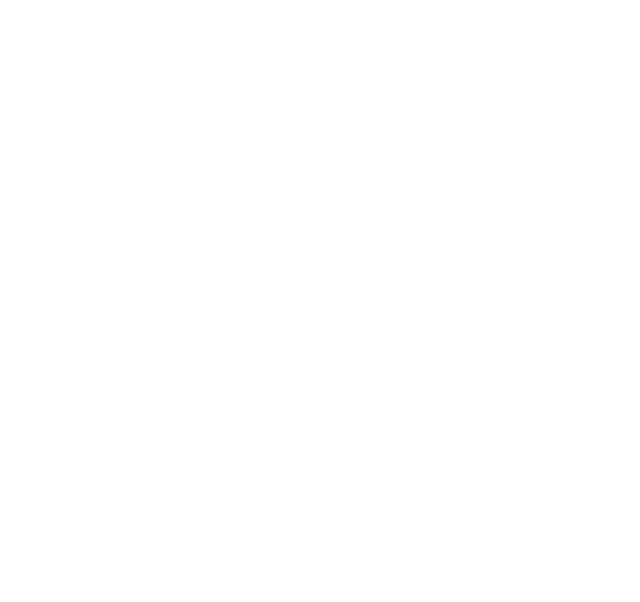
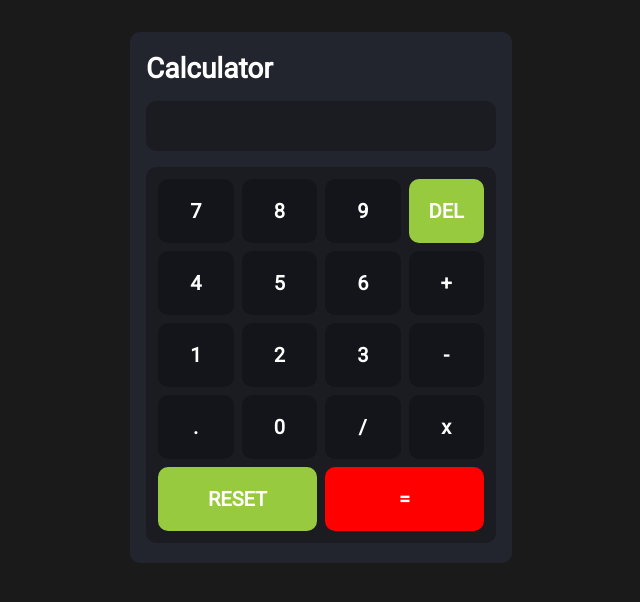
Before and after one commit to jric2002/calculator, a website built with Vite: page src/index.html in a window 1280 px wide. Shown: the whole page, without its empty margins (319-959 px from the left). Built offline with nearby package versions, Linux system fonts and the light colour scheme; files whose address does not match are found by name.

Commit message:
Source code

```diff
--- a/src/css/main.css
+++ b/src/css/main.css
@@ -0,0 +1,158 @@
+@charset "UTF-8";
+
+/* General */
+:root {
+  --black-color: #000000;
+  --gray-color: #22252d;
+  --green-color: #98ca3f;
+  --yellow-color: #fcee0a;
+  --sky-blue-color: #2490fc;
+  --red-color: #f00;
+  --white-color: #ffffff;
+  --color-opacity-black: rgba(0, 0, 0, 0.25);
+  --color-opacity-white: rgba(255, 255, 255, 0.25);
+}
+@font-face {
+  font-family: "Roboto";
+  src: url("./typography/Roboto/Roboto-Light.ttf");
+}
+* {
+  padding: 0;
+  margin: 0;
+}
+body {
+  background-color: #1a1a1a;
+  font-family: "Roboto", sans-serif;
+}
+
+/* Calculator */
+.calculator {
+  width: 350px;
+  background-color: var(--gray-color);
+  color: var(--white-color);
+  border-radius: 10px;
+  padding: 1rem;
+  margin: 2rem auto;
+}
+/** Name **/
+.calculator .name {
+  font-size: 28px;
+  margin: 0.25rem 0;
+}
+/** Number box **/
+.calculator .number-box {
+  width: 100%;
+  height: 50px;
+  display: flex;
+  justify-content: flex-end;
+  align-items: center;
+  background-color: var(--color-opacity-black);
+  border-radius: 10px;
+  margin: 1rem 0;
+}
+.calculator .number-box .numbers {
+  font-size: 24px;
+  font-weight: bold;
+  margin: 0.75rem;
+}
+/** Buttons **/
+.calculator .buttons {
+  background-color: var(--color-opacity-black);
+  display: grid;
+  grid-template-columns: repeat(4, 1fr);
+  grid-template-rows: repeat(5, 1fr);
+  column-gap: 0.5rem;
+  row-gap: 0.5rem;
+  border-radius: 10px;
+  padding: 0.75rem;
+  margin: 0.25rem 0;
+}
+.calculator .buttons div {
+  cursor: pointer;
+  font-size: 20px;
+  font-weight: bold;
+  background-color: var(--color-opacity-black);
+  text-align: center;
+  border-radius: 10px;
+  padding: 1.25rem;
+  transform: scale(1, 1);
+  transition: background-color 0.25s linear;
+}
+.calculator .buttons div:hover {
+  background-color: var(--color-opacity-white);
+}
+.calculator .buttons .number-seven {
+  grid-column: 1 / 2;
+  grid-row: 1 / 2;
+}
+.calculator .buttons .number-eight {
+  grid-column: 2 / 3;
+  grid-row: 1 / 2;
+}
+.calculator .buttons .number-nine {
+  grid-column: 3 / 4;
+  grid-row: 1 / 2;
+}
+.calculator .buttons .del {
+  grid-column: 4 / 5;
+  grid-row: 1 / 2;
+  background-color: var(--green-color);
+}
+.calculator .buttons .number-four {
+  grid-column: 1 / 2;
+  grid-row: 2 / 3;
+}
+.calculator .buttons .number-five {
+  grid-column: 2 / 3;
+  grid-row: 2 / 3;
+}
+.calculator .buttons .number-six {
+  grid-column: 3 / 4;
+  grid-row: 2 / 3;
+}
+.calculator .buttons .add {
+  grid-column: 4 / 5;
+  grid-row: 2 / 3;
+}
+.calculator .buttons .number-one {
+  grid-column: 1 / 2;
+  grid-row: 3 / 4;
+}
+.calculator .buttons .number-two {
+  grid-column: 2 / 3;
+  grid-row: 3 / 4;
+}
+.calculator .buttons .number-three {
+  grid-column: 3 / 4;
+  grid-row: 3 / 4;
+}
+.calculator .buttons .subtract {
+  grid-column: 4 / 5;
+  grid-row: 3 / 4;
+}
+.calculator .buttons .point {
+  grid-column: 1 / 2;
+  grid-row: 4 / 5;
+}
+.calculator .buttons .number-zero {
+  grid-column: 2 / 3;
+  grid-row: 4 / 5;
+}
+.calculator .buttons .divide {
+  grid-column: 3 / 4;
+  grid-row: 4 / 5;
+}
+.calculator .buttons .multiply {
+  grid-column: 4 / 5;
+  grid-row: 4 / 5;
+}
+.calculator .buttons .reset {
+  grid-column: 1 / 3;
+  grid-row: 5 / 6;
+  background-color: var(--green-color);
+}
+.calculator .buttons .equal {
+  grid-column: 3 / 5;
+  grid-row: 5 / 6;
+  background-color: var(--red-color);
+}
--- a/src/index.html
+++ b/src/index.html
@@ -21,13 +21,39 @@
     <link rel="icon" type="image/png" sizes="32x32" href=""/>
     <link rel="icon" type="image/png" sizes="16x16" href=""/> -->
     <!-- Google fonts -->
-    <!-- <link rel="preconnect" href="https://fonts.googleapis.com"/>
+    <link rel="preconnect" href="https://fonts.googleapis.com"/>
     <link rel="preconnect" href="https://fonts.gstatic.com" crossorigin/>
-    <link href="https://fonts.googleapis.com/css2?family=Roboto&display=swap" rel="stylesheet"/> -->
+    <link href="https://fonts.googleapis.com/css2?family=Roboto&display=swap" rel="stylesheet"/>
     <!-- Css -->
     <link rel="stylesheet" type="text/css" href="./css/main.css"/>
   </head>
   <body>
+    <div class="calculator" id="calculator">
+      <h1 class="name">Calculator</h1>
+      <div class="number-box">
+        <div class="numbers" id="numbers"></div>
+      </div>
+      <div class="buttons" id="buttons">
+        <div class="number-seven" id="number">7</div>
+        <div class="number-eight" id="number">8</div>
+        <div class="number-nine" id="number">9</div>
+        <div class="del" id="operation">DEL</div>
+        <div class="number-four" id="number">4</div>
+        <div class="number-five" id="number">5</div>
+        <div class="number-six" id="number">6</div>
+        <div class="add" id="operation">+</div>
+        <div class="number-one" id="number">1</div>
+        <div class="number-two" id="number">2</div>
+        <div class="number-three" id="number">3</div>
+        <div class="subtract" id="operation">-</div>
+        <div class="point" id="point">.</div>
+        <div class="number-zero" id="number">0</div>
+        <div class="divide" id="operation">/</div>
+        <div class="multiply" id="operation">x</div>
+        <div class="reset" id="operation">RESET</div>
+        <div class="equal" id="operation">=</div>
+      </div>
+    </div>
     <!-- JavaScript -->
     <script defer type="text/javascript" src="./js/main.js"></script>
   </body>
--- a/src/js/main.js
+++ b/src/js/main.js
@@ -0,0 +1,43 @@
+/* General */
+
+/* Calculator */
+const NUMBERS = document.getElementById("numbers");
+const BUTTONS = document.getElementById("buttons");
+const BUTTON = BUTTONS.childNodes;
+
+/** Mathematical operations **/
+function add(number_1, number_2) {
+  return (number_1 + number_2);
+}
+function subtract(number_1, number_2) {
+  return (number_1 - number_2);
+}
+function multiply(number_1, number_2) {
+  return (number_1 * number_2);
+}
+function divide(number_1, number_2) {
+  return (number_1, number_2);
+}
+
+BUTTON.forEach(function(e, i, a) {
+  e.addEventListener("click", function() {
+    var btn = e.getAttribute("id");
+    var re = /(\.{})/gi;
+    if (btn === "number" || btn === "point") {
+      NUMBERS.innerHTML += e.innerHTML;
+    }
+    if (btn === "operation") {
+      if (e.innerHTML === "DEL") {
+        var new_number = NUMBERS.innerHTML.split("");
+        new_number.pop();
+        NUMBERS.innerHTML = new_number.join("");
+      }
+      if (e.innerHTML === "RESET") {
+        NUMBERS.innerHTML = "";
+      }
+      if (e.innerHTML === "=") {
+        NUMBERS.innerHTML = "Result";
+      }
+    }
+  });
+});
```
